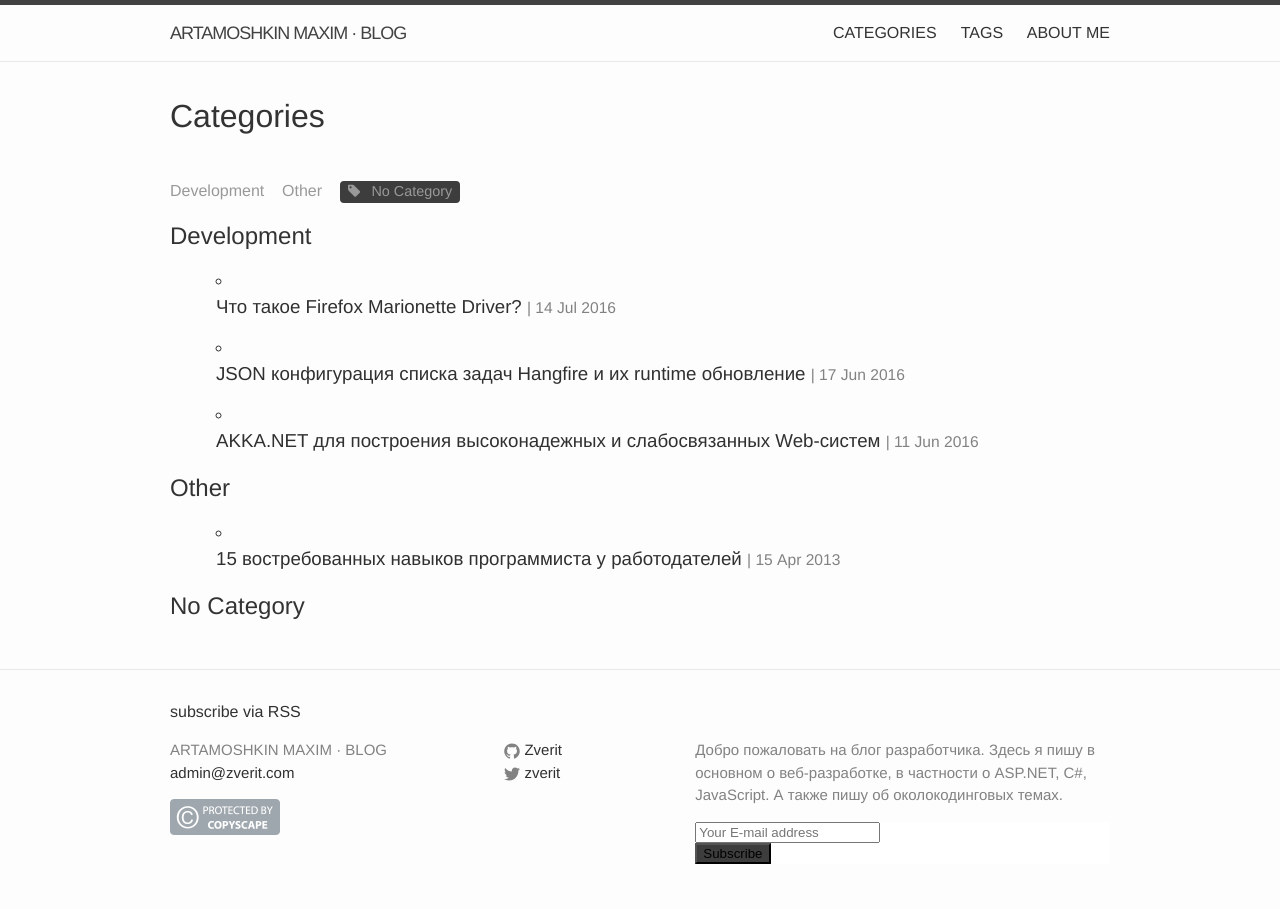
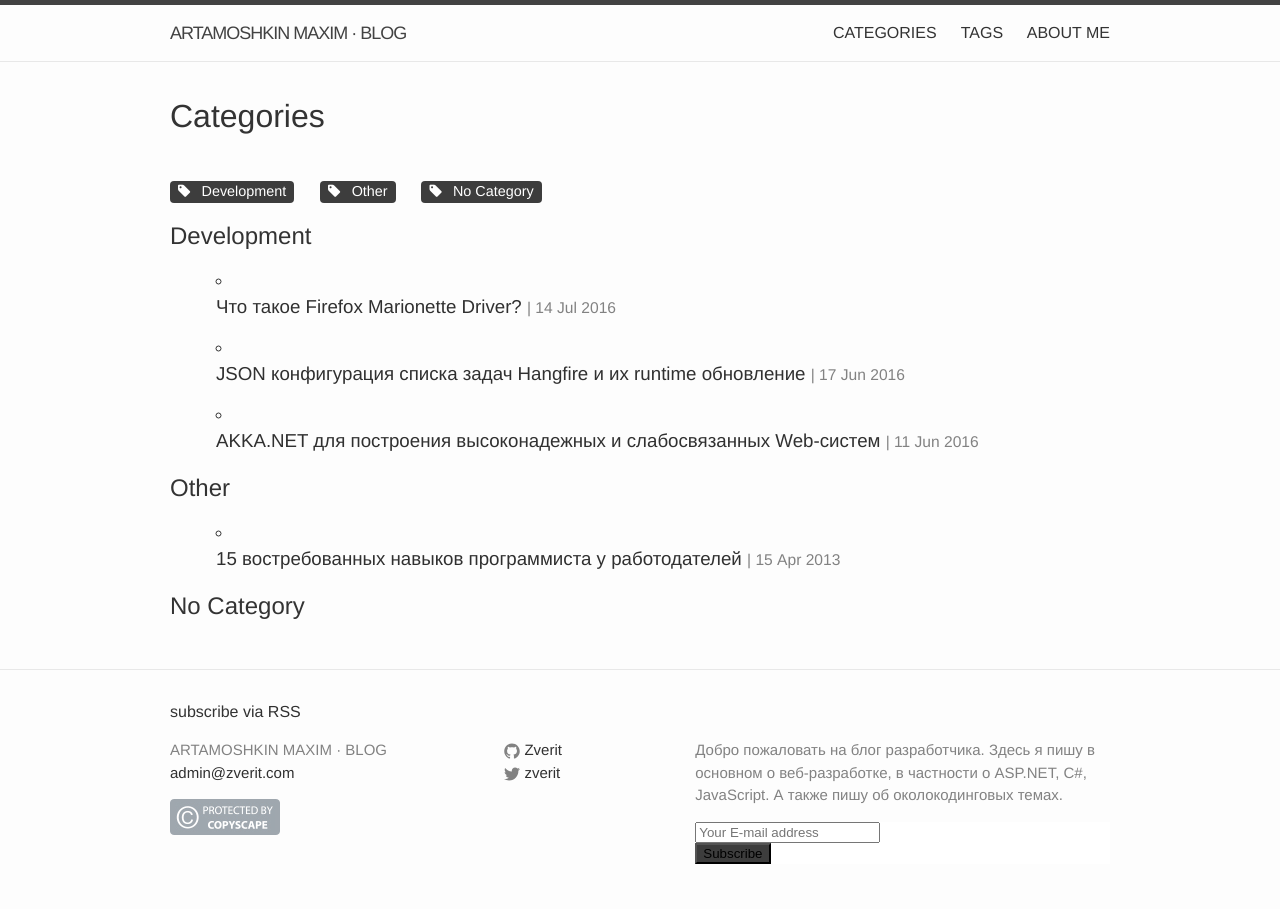
Before and after one commit to martamoshkin/blog.zverit.com, a Jekyll site: the page built from category.html, in a window 1280 px wide. Built offline with Jekyll 4.4.1, drawn with Linux system fonts in a browser that asks for light colours; nearby versions of some CDN libraries; comment, search, counter and statistics services are not loaded.

Commit message:
Update category.html

```diff
--- a/category.html
+++ b/category.html
@@ -31,9 +31,9 @@ title:    Category
 <div class="posts tags-expo-section">
 <p>
 {% for ct in cats %}
-<a href="#{{ ct | slugify }}" class="codinfox-category-mark" style="color:#999;text-decoration: none;"> {{ ct }} </a> &nbsp;&nbsp;
+<a href="#{{ ct | slugify }}" class="codinfox-category-mark post-tag" style="text-decoration: none;"> {{ ct }} </a> &nbsp;&nbsp;
 {% endfor %}
-<a href="#no-category" class="codinfox-category-mark post-tag" style="color:#999;text-decoration: none;"> No Category </a> &nbsp;&nbsp;
+<a href="#no-category" class="codinfox-category-mark post-tag" style="text-decoration: none;"> No Category </a> &nbsp;&nbsp;
 </p>
 
 {% for ct in cats %}
```
